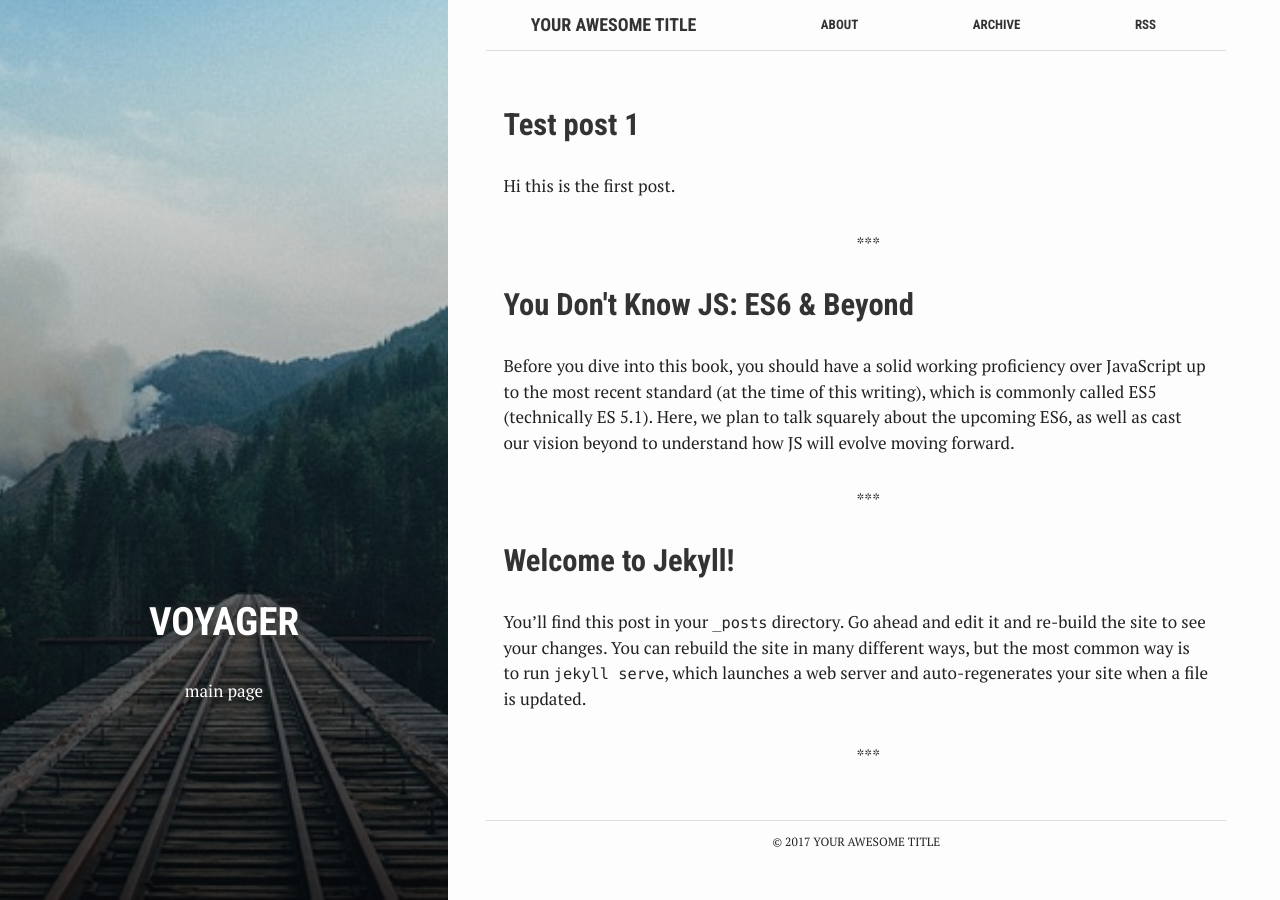
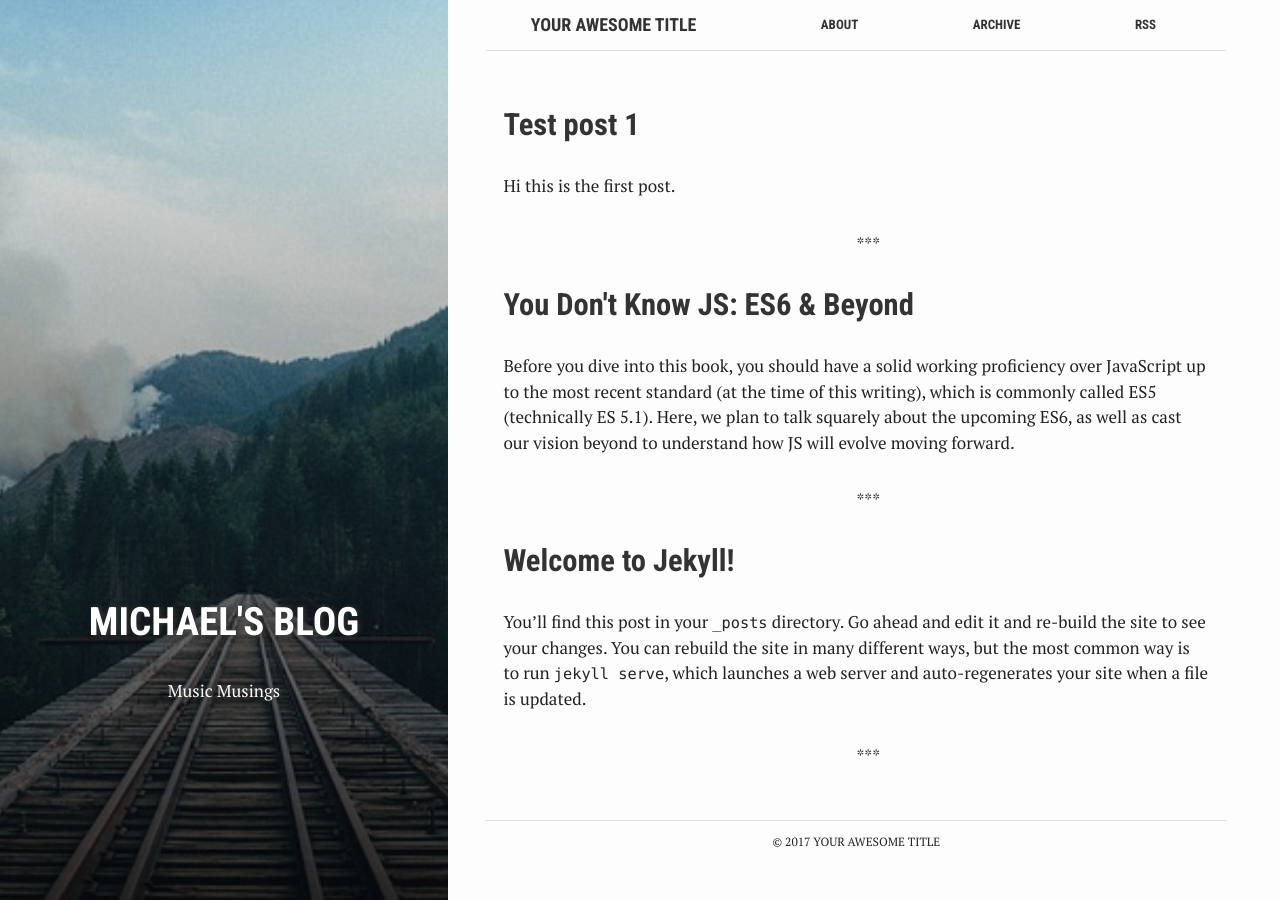
Before and after one commit to moke8198/moke8198.github.io, a Jekyll site: the page built from index.html, in a window 1280 px wide. Built offline with Jekyll 4.4.1, drawn with Linux system fonts in a browser that asks for light colours.

Commit message:
Update index.html

```diff
--- a/index.html
+++ b/index.html
@@ -1,9 +1,9 @@
 ---
 bg: "rails.jpg"
 layout: default
-crawlertitle: "Jekyll blog"
-title: "Voyager"
-summary: "main page"
+crawlertitle: "Music Musings"
+title: "Michael's Blog"
+summary: "Music Musings"
 ---
 
 {% for post in site.posts limit: 5 %}
```
